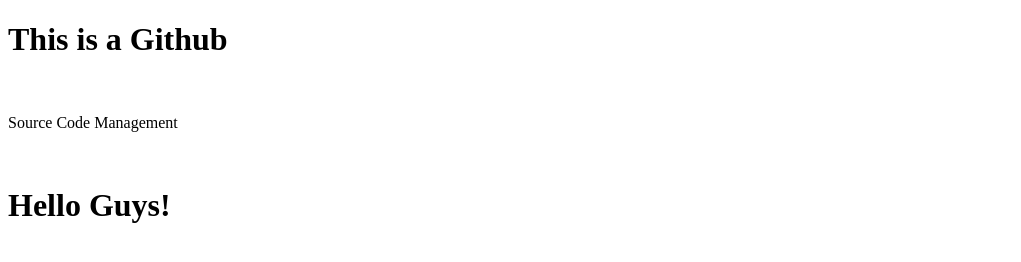
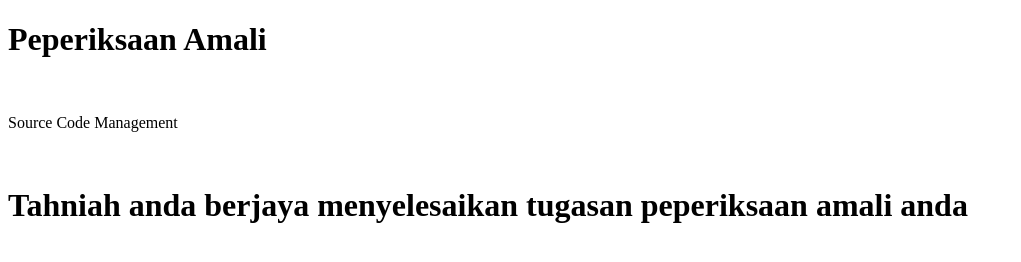
Before and after one commit to nilamrodzuan/amalifinal.io, a plain HTML site: page index.html in a window 1280 px wide. Shown: the whole page, without its empty margins (0-1021 px from the left). Drawn offline with Linux system fonts and the light colour scheme.

Commit message:
Update index.html

```diff
--- a/index.html
+++ b/index.html
@@ -7,10 +7,10 @@
     <title>Ujian Final SCM</title>
 </head>
 <body>
-    <h1>This is a Github</h1>
+    <h1>Peperiksaan Amali</h1>
     <br>
     <p>Source Code Management</p>
     <br>
-    <h1>Hello Guys!</h1>
+    <h1>Tahniah anda berjaya menyelesaikan tugasan peperiksaan amali anda</h1>
 </body>
 </html>
```
